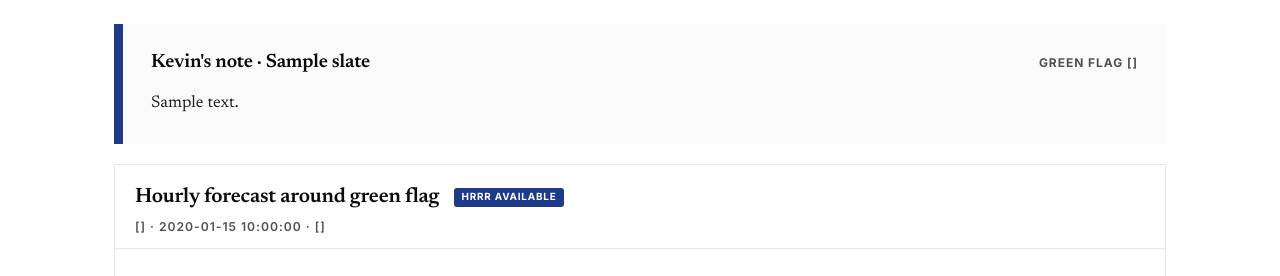
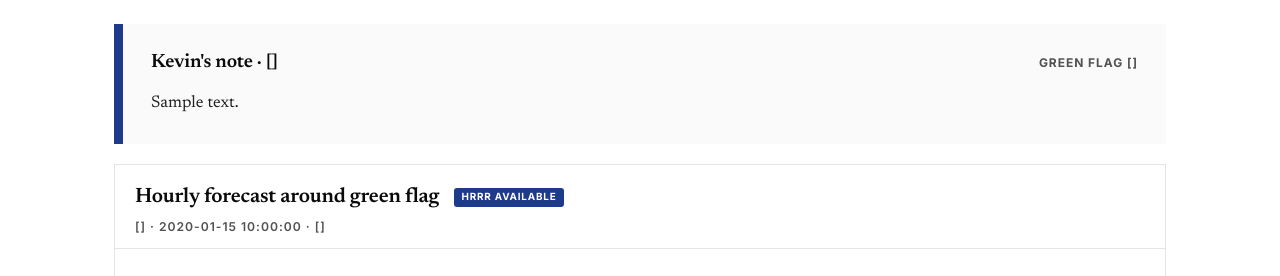
Before and after one commit to kevinrothwx-cpu/kevinrothwx-site, a Flask app: template templates/nascar/slate.html in a window 1280 px wide. Shown: the part 249-525 px from the top of the page. Run offline with Flask 3, Linux system fonts and the light colour scheme; the template is opened without the code that fills it: most values are stand-ins (such as "Sample title", 1, 10 or a date in 2020).

Commit message:
Update slate.html

```diff
--- a/templates/nascar/slate.html
+++ b/templates/nascar/slate.html
@@ -62,7 +62,7 @@
       {% if race.writeup %}
         <div class="mlb-writeup mlb-writeup--{{ race.writeup.color or 'none' }}">
           <div class="mlb-writeup__header">
-            <span class="mlb-writeup__matchup">Kevin's note · {{ race.short_name }}</span>
+            <span class="mlb-writeup__matchup">Kevin's note · {{ race.name }}</span>
             <span class="mlb-writeup__time">Green flag {{ race.green_flag_eastern_str }}</span>
           </div>
           <div class="mlb-writeup__body">{{ race.writeup.text }}</div>
```
